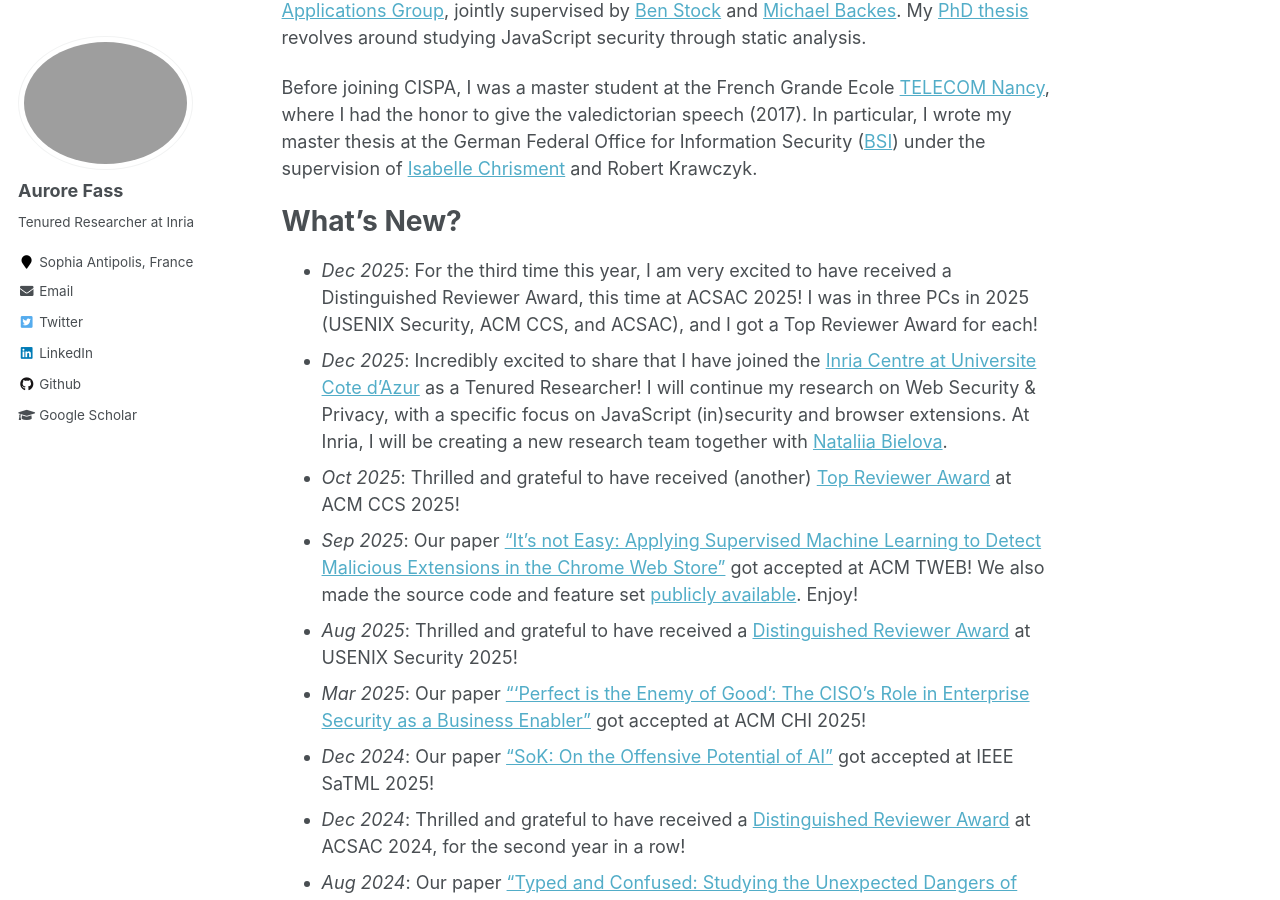
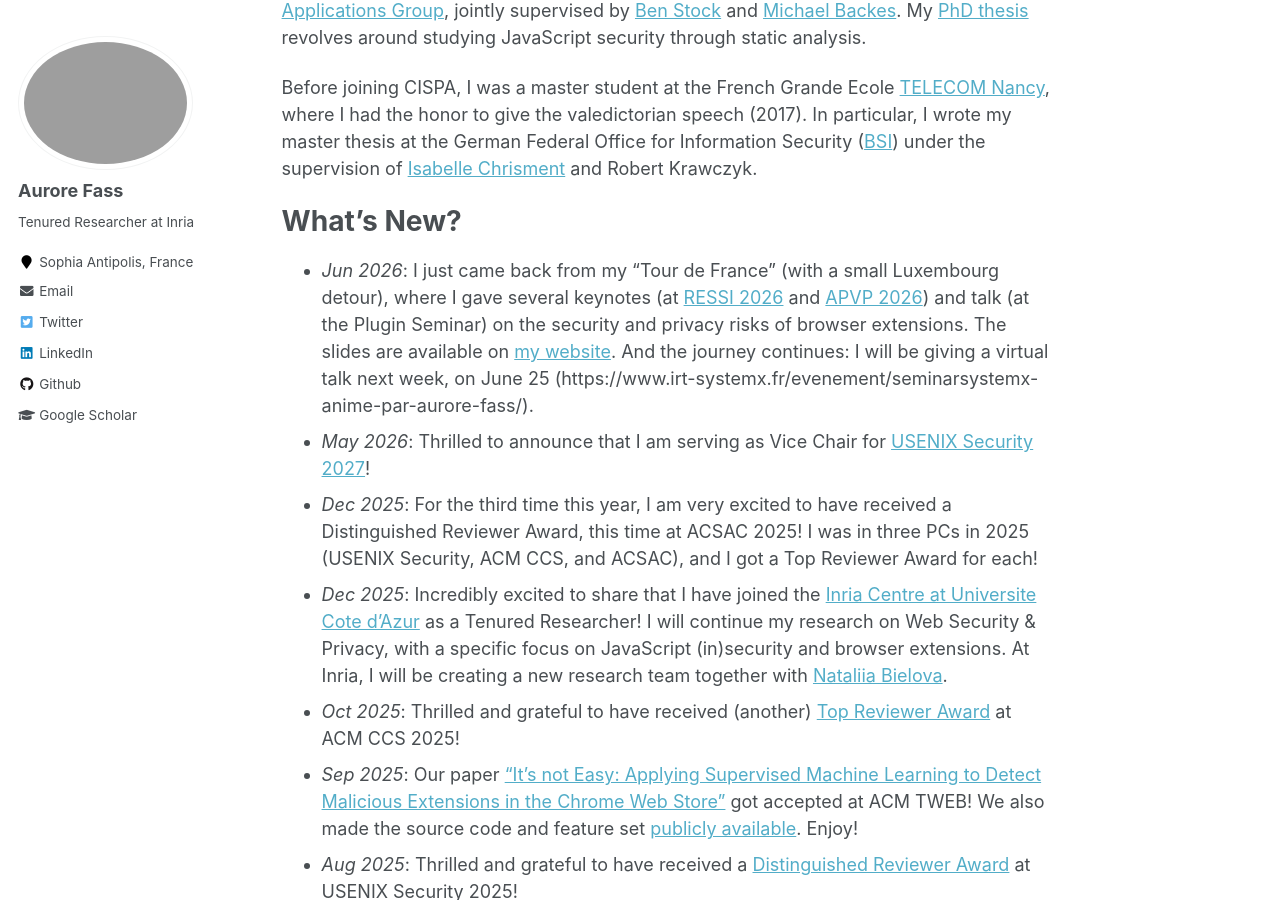
Before and after one commit to Aurore54F/aurore54f.github.io, a Jekyll site: the page built from _pages/about.md, in a window 1280 px wide and 900 px high, scrolled down 484 px. Built offline with Jekyll 4.4.1, drawn with Linux system fonts in a browser that asks for light colours.

Commit message:
Overall updates

```diff
--- a/_pages/about.md
+++ b/_pages/about.md
@@ -20,6 +20,8 @@ Before joining CISPA, I was a master student at the French Grande Ecole [TELECOM
 
 What's New?
 ======
+- _Jun 2026_: I just came back from my "Tour de France" (with a small Luxembourg detour), where I gave several keynotes (at [RESSI 2026](https://ressi2026.sciencesconf.org/program) and [APVP 2026](https://apvp2026.sciencesconf.org/program)) and talk (at the Plugin Seminar) on the security and privacy risks of browser extensions. The slides are available on [my website](https://aurore54f.github.io/publications/). And the journey continues: I will be giving a virtual talk next week, on June 25 (https://www.irt-systemx.fr/evenement/seminarsystemx-anime-par-aurore-fass/).
+- _May 2026_: Thrilled to announce that I am serving as Vice Chair for [USENIX Security 2027](https://www.usenix.org/conference/usenixsecurity27)!
 - _Dec 2025_: For the third time this year, I am very excited to have received a Distinguished Reviewer Award, this time at ACSAC 2025! I was in three PCs in 2025 (USENIX Security, ACM CCS, and ACSAC), and I got a Top Reviewer Award for each!
 - _Dec 2025_: Incredibly excited to share that I have joined the [Inria Centre at Universite Cote d'Azur](https://www.inria.fr/en/inria-centre-universite-cote-azur) as a Tenured Researcher! I will continue my research on Web Security & Privacy, with a specific focus on JavaScript (in)security and browser extensions. At Inria, I will be creating a new research team together with [Nataliia Bielova](https://www-sop.inria.fr/members/Nataliia.Bielova/).
 - _Oct 2025_: Thrilled and grateful to have received (another) [Top Reviewer Award](https://www.sigsac.org/ccs/CCS2025/awards/) at ACM CCS 2025!
```
Also changed, not shown: _pages/services.md (+1 -0 lines), 1 other file.
